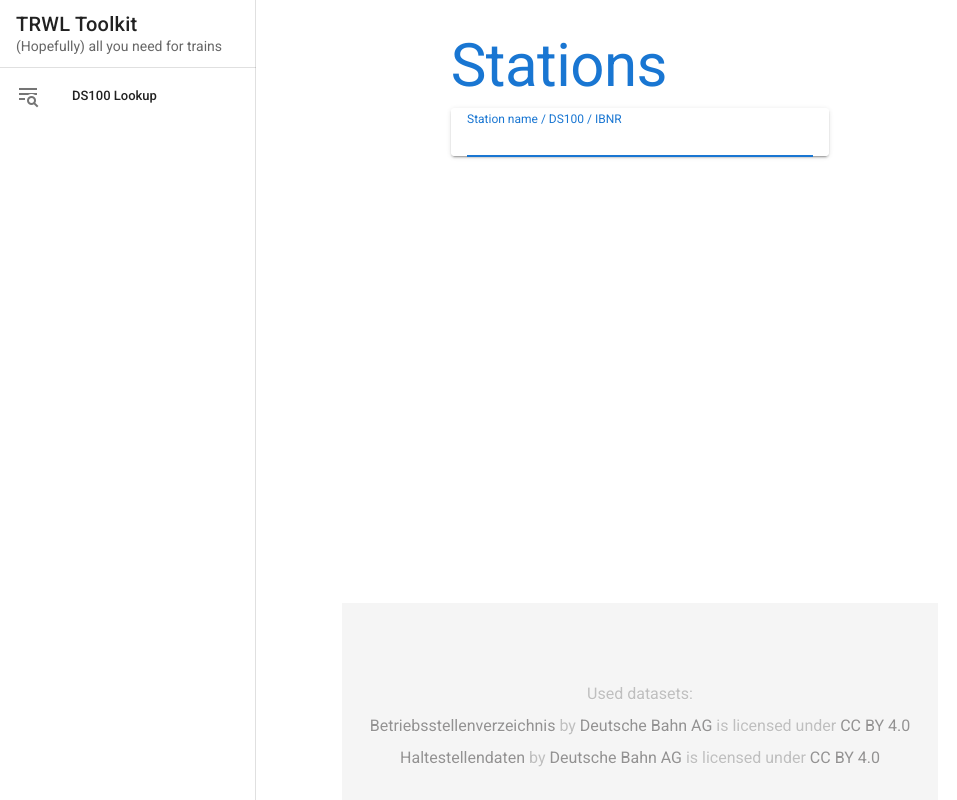
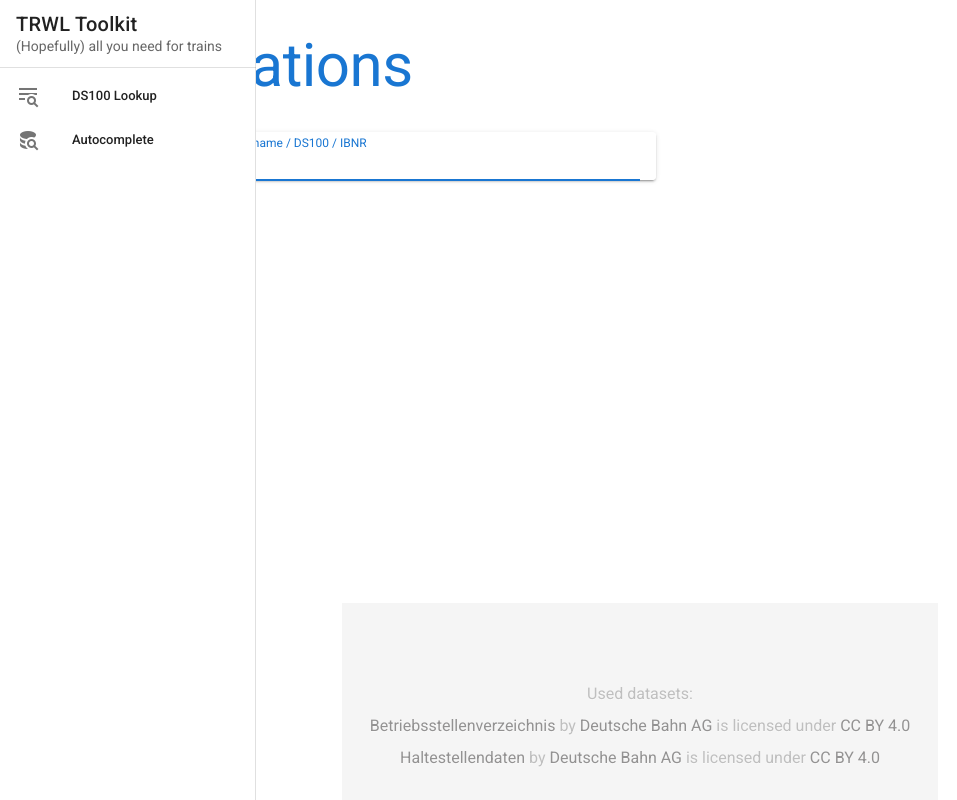
Before and after one commit to Traewelling/toolkit, a Vue app: page /#/lookup in a window 1280 px wide. Shown: the whole page, without its empty margins (0-957 px from the left). Built offline with nearby package versions, Linux system fonts and the light colour scheme.

Commit message:
nice info card

```diff
--- a/src/App.vue
+++ b/src/App.vue
@@ -1,6 +1,6 @@
 <template>
   <v-app>
-    <v-navigation-drawer app>
+    <v-navigation-drawer app expand-on-hover mini-variant>
       <v-list-item>
         <v-list-item-content>
           <v-list-item-title class="text-h6">
@@ -37,14 +37,7 @@
 
     <v-main>
       <v-container>
-        <v-row>
-          <v-col cols="12" sm="5" offset="2">
-            <router-view></router-view>
-          </v-col>
-          <v-col cols="12" sm="2" offset="1">
-
-          </v-col>
-        </v-row>
+        <router-view></router-view>
       </v-container>
     </v-main>
     <v-footer>
@@ -60,8 +53,10 @@ import Footer from "@/components/Footer";
 export default {
   name: 'App',
   components: {Footer},
-  data: () => ({items: [
-      { title: 'DS100 Lookup', icon: 'mdi-text-search', route: 'lookup'},
+  data: () => ({
+    items: [
+      {title: 'DS100 Lookup', icon: 'mdi-text-search', route: 'lookup'},
+      {title: 'Autocomplete', icon: 'mdi-database-search', route: 'autocomplete'}
     ],
   }),
 };
--- /dev/null
+++ b/src/components/Ds100StationCard.vue
@@ -0,0 +1,25 @@
+<template>
+  <v-card>
+    <v-card-title v-text="station.NAME"/>
+    <v-card-subtitle></v-card-subtitle>
+    <v-list>
+      <v-divider></v-divider>
+      <template v-for="(value, key) in station">
+        <v-list-item :key="key">
+          <strong>{{ key }}:</strong>&nbsp;{{ value }}
+        </v-list-item>
+      </template>
+    </v-list>
+  </v-card>
+</template>
+
+<script>
+export default {
+  name: "DS100StationCard",
+  props: ['station']
+}
+</script>
+
+<style scoped>
+
+</style>
--- a/src/views/Lookup.vue
+++ b/src/views/Lookup.vue
@@ -1,20 +1,24 @@
 <template>
   <v-container>
-    <v-flex text-xs-center>
-      <!-- header -->
+    <v-row>
+      <v-col cols="12" offset="1" sm="5">
         <h1 class="primary--text display-3 font-weight-regular my-3">Stations</h1>
+      </v-col>
+    </v-row>
+    <v-row>
+      <v-col cols="12" offset="1" sm="5">
         <v-card>
           <v-list class="pa-0">
             <v-list-item>
               <v-text-field
+                  v-model="query"
                   autocomplete="off"
                   autofocus
                   clearable
                   flat
                   hide-details
+                  label="Station name / DS100 / IBNR"
                   maxlength="1023"
-                label="Station name / DS100 / IBNR"
-                v-model="query"
               ></v-text-field>
             </v-list-item>
           </v-list>
@@ -22,52 +26,58 @@
         <v-card class="mt-3">
           <v-list class="pa-0" dense>
             <v-list-item-group>
-            <template v-for="station in typeaheadDisplay" >
+              <template v-for="station in typeaheadDisplay">
                 <v-divider v-bind:key="station.EVA_NR + station.DS100 + `-divider`"></v-divider>
                 <StationListEntry
                     v-bind:key="station.EVA_NR + station.DS100 + `-entry`"
+                    :query="query"
                     :station="station"
-                  :query="query"
                     @click="selectStation(station)">
                 </StationListEntry>
               </template>
             </v-list-item-group>
           </v-list>
         </v-card>
-      <!-- main -->
-    </v-flex>
+      </v-col>
+      <v-col cols="12" offset="1" sm="4">
+        <StationCard v-if="selectedStation" :station="selectedStation"/>
+      </v-col>
+    </v-row>
   </v-container>
 </template>
 
 <script>
 import StationListEntry from "@/components/StationListEntry";
 import Papa from "papaparse";
+import StationCard from "../components/Ds100StationCard";
+
 export default {
   name: "Lookup",
-  components: {StationListEntry},
+  components: {StationCard, StationListEntry},
   data() {
     return {
       query: "",
       haltestellen: [],
-      typeaheadDisplay: []
+      typeaheadDisplay: [],
+      selectedStation: null
     };
   },
   watch: {
-    query: function() {
+    query: function () {
       this.autocomplete();
     }
   },
   methods: {
     selectStation(value) {
       this.query = "";
-      console.log(value);
+      this.selectedStation = value;
     },
     autocomplete() {
       if (this.query.length > 1) {
         this.typeaheadDisplay = [];
         for (const haltestellenElement of this.haltestellen) {
           try {
-            if (this.typeaheadDisplay.length > 20){
+            if (this.typeaheadDisplay.length > 20) {
               break;
             }
             if (this.filterConditions(haltestellenElement)) {
```
Lines whose indentation alone changed are shown as unchanged.
